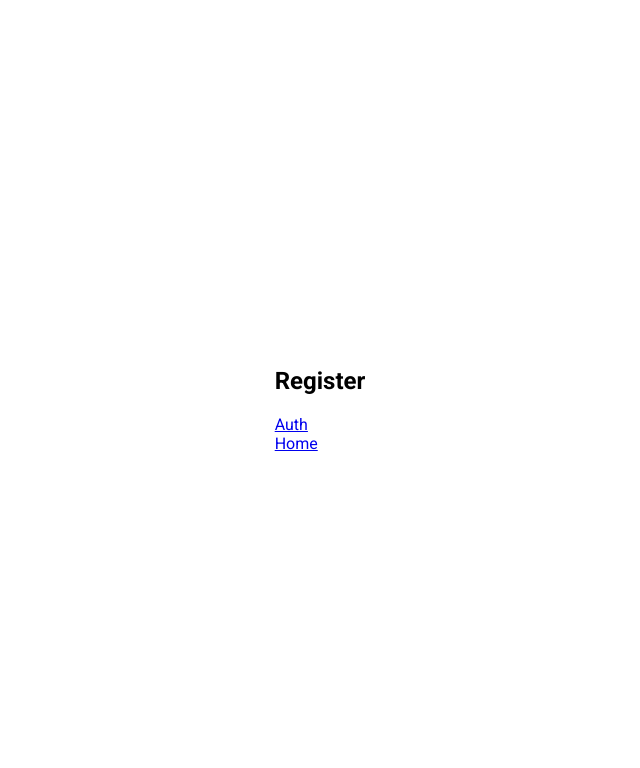
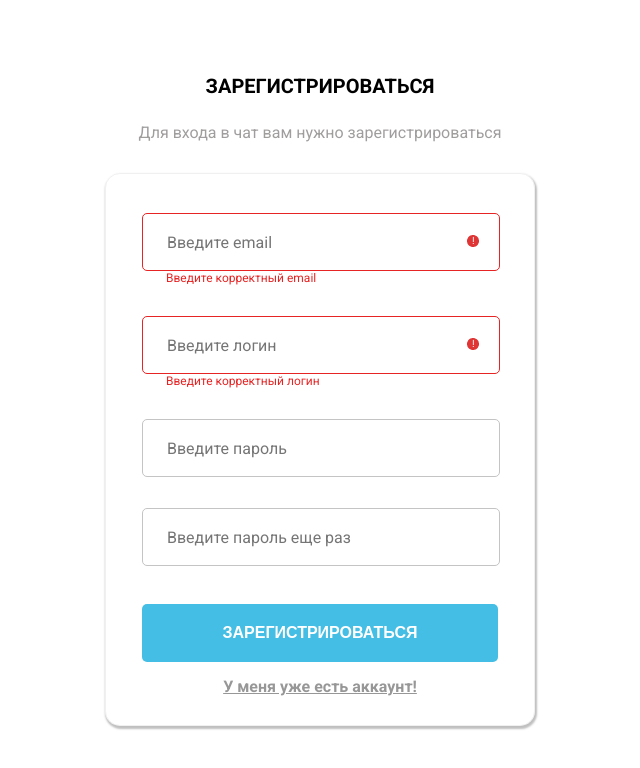
Before and after one commit to cartario/chatFull, a React (Create React App) app: page /register in a window 1280 px wide. Shown: the top 768 px of the page, without its empty margins (320-960 px from the left). Built offline with nearby package versions, Linux system fonts and the light colour scheme.

Commit message:
field component

```diff
--- a/src/components/Auth.jsx
+++ b/src/components/Auth.jsx
@@ -1,5 +1,6 @@
 import React from 'react';
 import {Link} from 'react-router-dom';
+import Field from './Field';
 
 export default () => {
   const handleClick = (e)=>{
@@ -13,15 +14,8 @@ export default () => {
         <p>Пожалуйста войдите в свой аккаунт</p>
       </div>
       <form className="auth__form">
-        <div className="auth__field auth__field--user invalid">
-          <input name="user" type="text" placeholder="Введите логин" />
-          <span className="auth__error">Введите корректный логин</span>
-        </div>
-        <div className="auth__field auth__field--password valid">
-          <input name="password" type="password" placeholder="Введите пароль" />
-          <span className="auth__error">Введите корректный пароль</span>
-        </div>
-
+        <Field obj={{type: "text", name:"user", placeholder: "Введите логин", valid: 0}}/>
+        <Field obj={{type: "password", name:"password", placeholder: "Введите пароль"}}/>
         <div className="auth__controls">
           <button tabIndex="0" onClick={handleClick} className="auth__login" type="submit">Войти в аккаунт</button>
           <Link to="/register" tabIndex="0" className="auth__signin">Зарегистрироваться</Link>
--- /dev/null
+++ b/src/components/Field.jsx
@@ -0,0 +1,23 @@
+import React from 'react';
+
+export default ({obj}) => {
+  const {type, name, placeholder, valid} = obj;
+
+  const getValid = (valid)=>{
+    switch(valid){
+      case 0:
+        return 'invalid';
+      case 1:
+        return 'valid';
+      default:
+        return '';
+    }
+  }
+
+  return (
+    <div className={`auth__field ${getValid(valid)}`}>
+      <input name={name} type={type} placeholder={placeholder} />
+      <span className="auth__error">Введите корректный {placeholder.split(' ')[1]}</span>
+    </div>
+  )
+};
--- a/src/components/Register.jsx
+++ b/src/components/Register.jsx
@@ -1,6 +1,6 @@
 import React from 'react';
 import {Link} from 'react-router-dom';
-
+import Field from './Field';
 
 export default () => {
   const handleClick = (e)=>{
@@ -8,10 +8,21 @@ export default () => {
   }
 
   return (
-    <div className="register">
-      <h2>Register</h2>
-      <Link to="/auth">Auth</Link><br/>
-      <Link to="/">Home</Link>    <br/>
+    <div className="auth">
+      <div className="auth__header">
+        <h2>Зарегистрироваться</h2>
+        <p>Для входа в чат вам нужно зарегистрироваться</p>
+      </div>
+      <form className="auth__form">
+        <Field obj={{type: "email", name:"email", placeholder: "Введите email", valid: 0}}/>
+        <Field obj={{type: "text", name:"user", placeholder: "Введите логин", valid: 0}}/>
+        <Field obj={{type: "password", name:"password", placeholder: "Введите пароль"}}/>
+        <Field obj={{type: "password", name:"check-password", placeholder: "Введите пароль еще раз"}}/>
+        <div className="auth__controls">
+          <button tabIndex="0" onClick={handleClick} className="auth__login" type="submit">Зарегистрироваться</button>
+          <Link to="/auth" tabIndex="0" className="auth__signin">У меня уже есть аккаунт!</Link>
+        </div>
+      </form>
     </div>
   );
 };
--- a/src/styles/auth.scss
+++ b/src/styles/auth.scss
@@ -1,6 +1,8 @@
 .auth {
+  // height: 100vh;
   margin: 0 auto;
   text-align: center;
+  // overflow: auto;
 }
 
 .auth__header h2 {
@@ -81,13 +83,10 @@
   display: block;
 }
 
-.auth__field--password {
-  margin-bottom: 38px;
-}
-
 .auth__login {
   width: 100%;
   margin-bottom: 15px;
+  margin-top: 38px;
   padding: 20px;
   font-weight: bold;
   font-size: 16px;
--- a/src/styles/index.scss
+++ b/src/styles/index.scss
@@ -23,7 +23,3 @@ code {
 @import './variables.scss';
 @import './app.scss';
 @import './auth.scss';
-
-.register {
-  margin: 0 auto;
-}
```
Also changed, not shown: src/styles/app.scss (line endings or trailing spaces).
